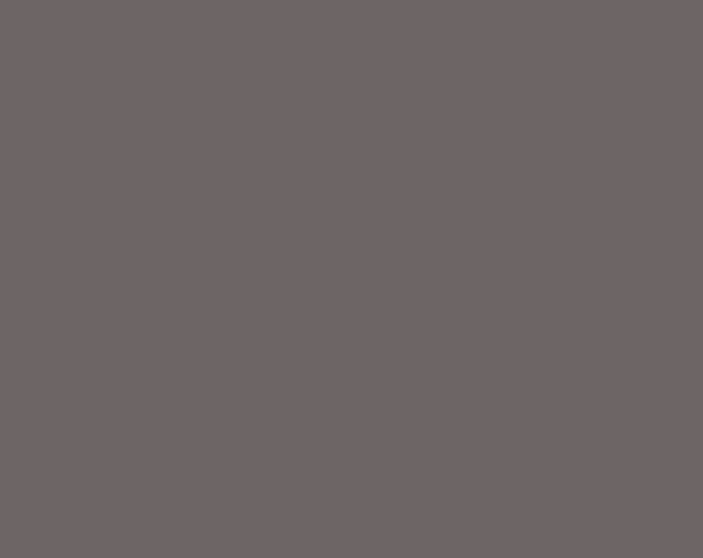
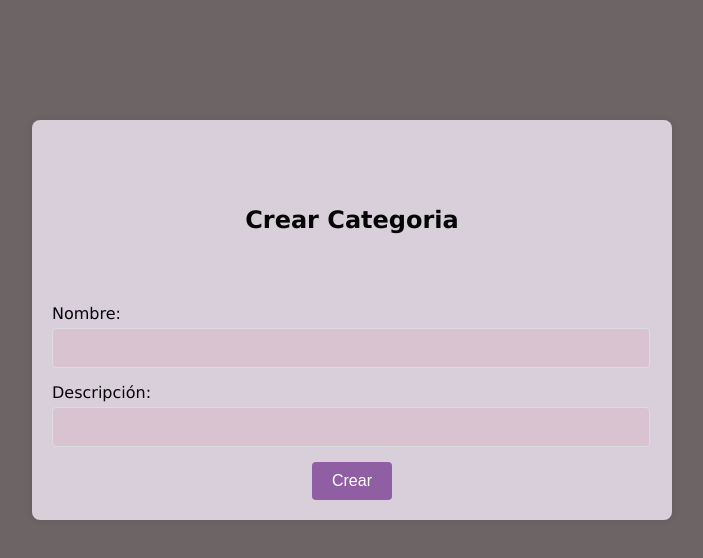
Before and after one commit to duquejmz/apiRest-Backend-Frontend, a React (Vite) app in the folder client/: page /createCategories in a window 1280 px wide. Before the commit this address had no page. Shown: the top 558 px of the page, without its empty margins (288-991 px from the left). Built offline with nearby package versions, Linux system fonts and the light colour scheme; no server answers.

Commit message:
update form category and update

```diff
--- a/client/src/App.jsx
+++ b/client/src/App.jsx
@@ -4,6 +4,7 @@ import Dashboard from "./views/Dashboard";
 import Products from "./views/Products";
 import Categories from "./views/Categories/Categories";
 import CreateProduct from "./views/CreateProducts/createProduct";
+import CreateCategories from "./views/CreateCategories/CreateCategories";
 
 
 function App() {
@@ -17,6 +18,8 @@ function App() {
             <Route path="/categories" element={<Categories />} />
             <Route path="/createProduct" element={<CreateProduct />} />
             <Route path="/createProduct/:id" element={<CreateProduct />} />
+            <Route path="/createCategories" element={<CreateCategories />} />
+            <Route path="/createCategories/:id" element={<CreateCategories />} />
 
           </Routes>
         </main>
--- a/client/src/views/Categories/Categories.jsx
+++ b/client/src/views/Categories/Categories.jsx
@@ -1,6 +1,7 @@
 import React, { useEffect, useState } from "react";
 import "./styles.css";
 import axios from "axios";
+import { Link } from "react-router-dom";
 
 function Categories() {
   const [categories, setCategories] = useState([]);
@@ -35,9 +36,10 @@ function Categories() {
               <td>{category.name}</td>
               <td>{category.description}</td>
               <td>
-                <a href="editCategory.html?id=${Category._id}&name=${Category.name}">
+                {/* <a href="editCategory.html?id=${Category._id}&name=${Category.name}">
                   Edit
-                </a>
+                </a> */}
+                <Link to={`/createCategories/${category._id}`}>Edit</Link>
               </td>
             </tr>
           ))}
--- /dev/null
+++ b/client/src/views/CreateCategories/CreateCategories.jsx
@@ -0,0 +1,104 @@
+import { useEffect, useState } from "react";
+import "./styles.css";
+import Option from "../../components/Option";
+import axios from "axios";
+import { useNavigate, useParams } from "react-router-dom";
+import { useForm } from "react-hook-form";
+import category from "../../../../models/Servicios/category";
+
+function CreateCategory() {
+  const { register, handleSubmit, setValue } = useForm();
+  const [categories, setCategories] = useState([]);
+  const [category, setCategory] = useState([]);
+  const params = useParams();
+  const navigate = useNavigate();
+
+  const getCategories = async () => {
+    const res = await axios.get("http://localhost:3000/api/category");
+    setCategories(res.data);
+  };
+
+  const getCategory = async (id) => {
+    const res = await axios.get(`http://localhost:3000/api/category/${id}`);
+    setCategory(res.data)
+  }
+
+  useEffect(() => {
+    getCategories();
+  }, []);
+
+  useEffect(() => {
+    if (params.id) {
+      getCategory(params.id);
+    }
+  }, [params.id]);
+
+  useEffect(() => {
+    if (category) {
+      loadCategories();
+    }
+  }, [category]);
+
+  async function loadCategories() {
+    setValue("name", category.name);
+    setValue("description", category.description);
+  }
+
+  const createCategory = (category) => {
+    axios.post("http://localhost:3000/api/category", category);
+  };
+
+  const onSubmit = handleSubmit(async (data) => {
+    if (params.id) {
+      try {
+        await axios.put(
+          `http://localhost:3000/api/category/${params.id}`,
+          data
+        );
+        navigate("/categories");
+      } catch (error) {
+        console.error(error);
+      }
+    } else {
+      try {
+        createCategory(data);
+        navigate("/categories");
+      } catch (error) {
+        console.error(error);
+      }
+    }
+  });
+
+  return (
+    <div className="container">
+      <h1 className="title">
+        {params.id ? "Editar Categoria" : "Crear Categoria"}
+      </h1>
+      <form className="form" onSubmit={onSubmit}>
+        <div className="form-group">
+          <label>Nombre:</label>
+          <input
+            {...register("name")}
+            type="text"
+            id="name"
+            className="form-control"
+          />
+        </div>
+        <div className="form-group">
+          <label>Descripción:</label>
+          <input
+            {...register("description")}
+            type="text"
+            id="description"
+            className="form-control"
+          />
+        </div>
+        <button type="submit" className="btn">
+          {params.id ? "Actualizar" : "Crear"}
+        </button>
+      </form>
+    </div>
+  );
+}
+
+export default CreateCategory;
--- /dev/null
+++ b/client/src/views/CreateCategories/styles.css
@@ -0,0 +1,72 @@
+/* General Styles */
+body {
+    font-family: 'Lucida Sans';
+    background-color: #6d6565;
+    margin: 0;
+    padding: 100px;
+}
+
+.container {
+    padding: 20px;
+    background-color: #d8cfdb; /* Background color for the form container */
+    border-radius: 8px; /* Add rounded corners to the container */
+    box-shadow: 0 0 10px rgba(0, 0, 0, 0.1); /* Add shadow for a lifted effect */
+    max-width: 600px; /* Max width of the form */
+    margin: 20px auto; /* Center the container */
+}
+
+/* Title Styles */
+.title {
+    text-align: center;
+    margin-bottom: 20px;
+    font-size: 24px;
+    color: #050505;
+}
+
+/* Form Styles */
+.form {
+    display: flex;
+    flex-direction: column;
+}
+
+.form-group {
+    margin-bottom: 15px;
+}
+
+.form-group label {
+    display: block;
+    margin-bottom: 5px;
+    font-size: 16px;
+    color: #050505;
+}
+
+.form-control {
+    width: 100%;
+    max-width: 96%; /* Ensure input does not exceed container width */
+    padding: 10px;
+    font-size: 16px;
+    border: 1px solid #ddd;
+    border-radius: 4px;
+    background-color: #dac3d1; /* Background color for input fields */
+}
+
+.form-control:focus {
+    border-color: #007bff;
+    outline: none;
+}
+
+.btn {
+    background-color: #905fa3;
+    color: #fff;
+    border: none;
+    padding: 10px 20px;
+    font-size: 16px;
+    border-radius: 4px;
+    cursor: pointer;
+    transition: background-color 0.3s ease;
+    align-self: center; /* Center the button horizontally */
+}
+
+.btn:hover {
+    background-color: #d0afd3;
+}
```
Also changed, not shown: 2 other files (tests, documents, lock files or other folders).
